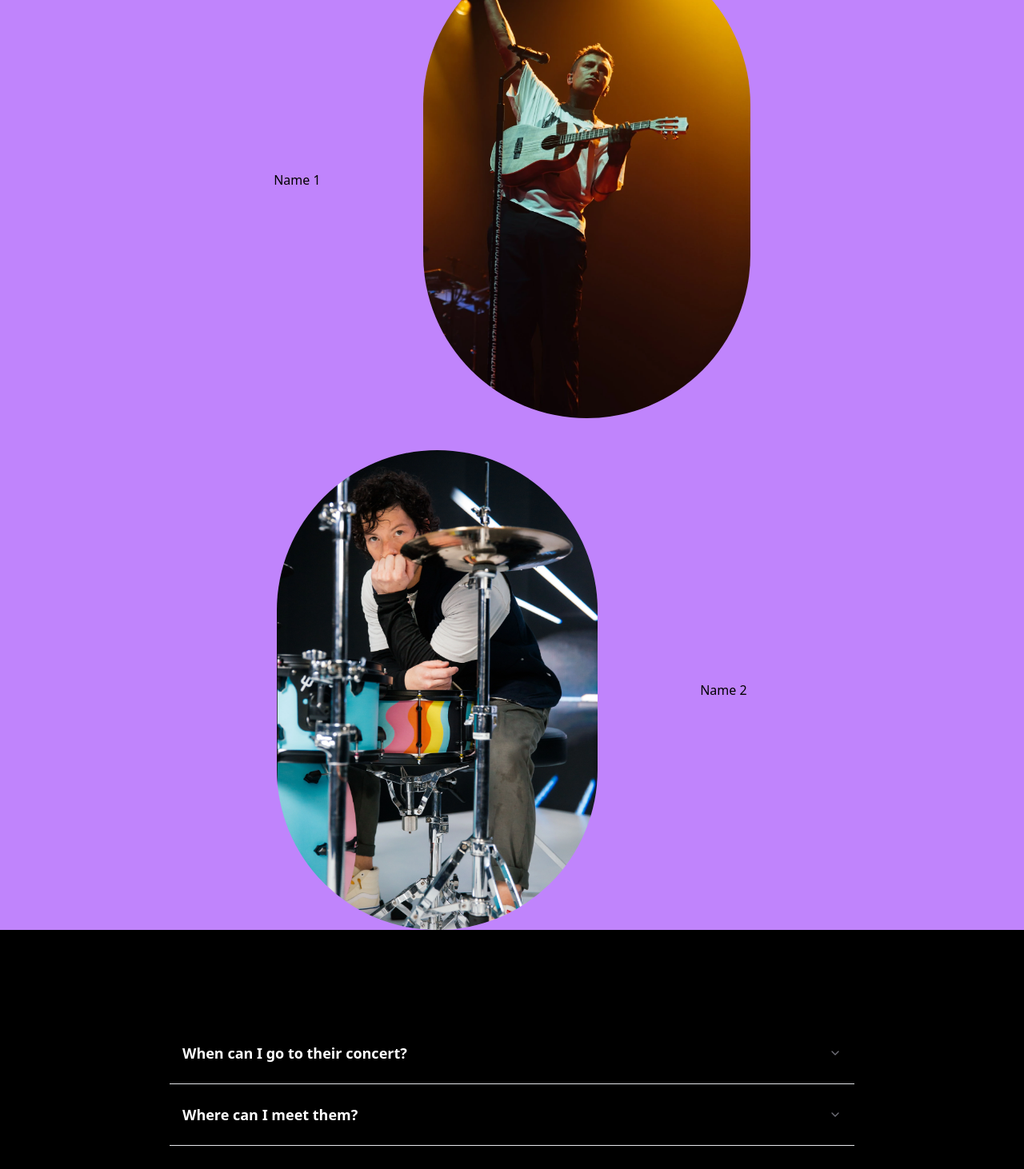
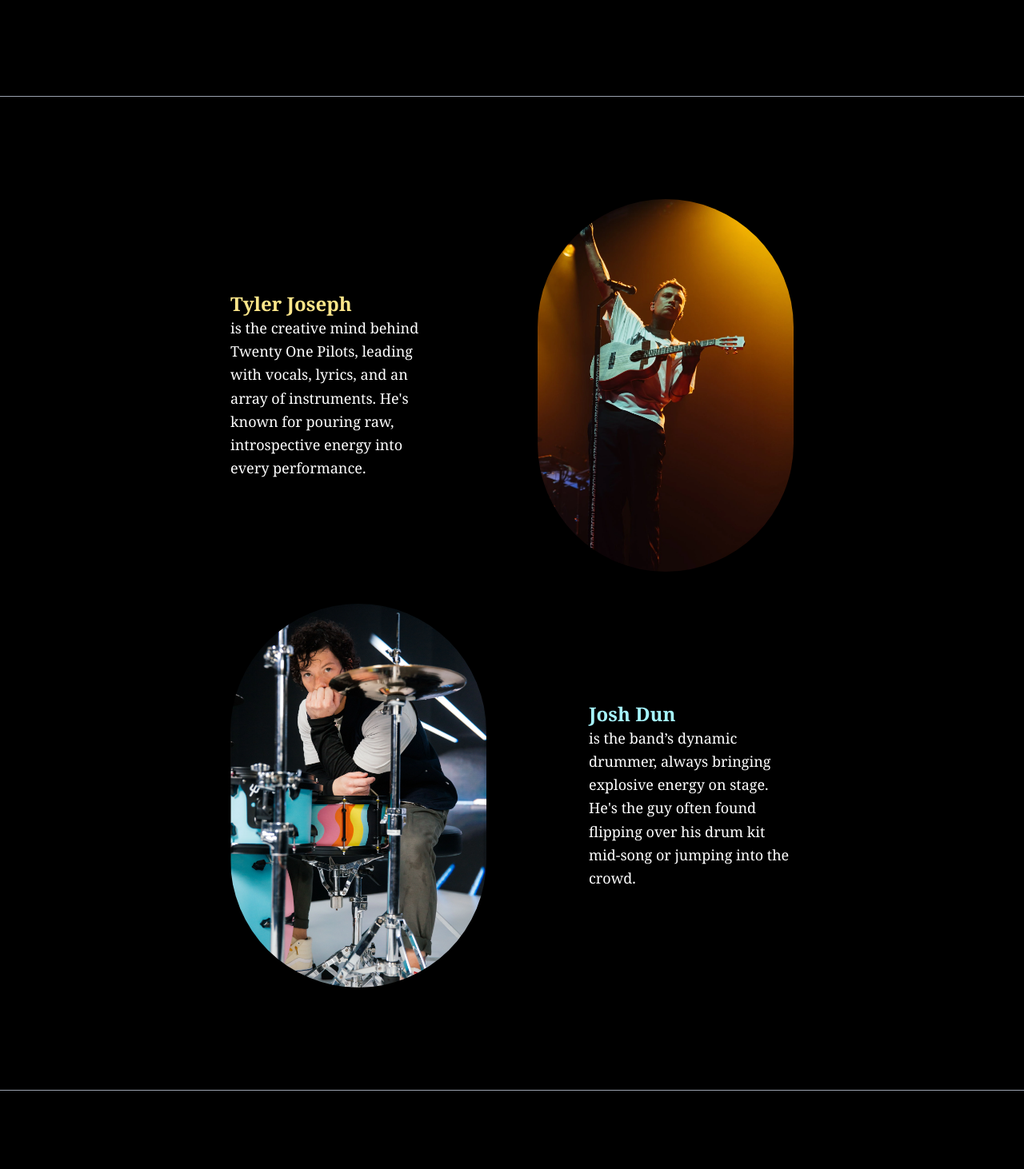
Before and after one commit to Danilkinsss/landing-page, a React (Vite) app: page / in a window 1280 px wide. Shown: the part 1180-2642 px from the top of the page at 80% size. Built offline with nearby package versions, Linux system fonts and the light colour scheme.

Commit message:
feature: members done + separator component added

```diff
--- a/src/App.tsx
+++ b/src/App.tsx
@@ -33,7 +33,7 @@
       <header>
         <div className="bg-pink-300">Nav bar here</div>
       </header>
-      <main className="bg-black flex flex-col gap-24 ">
+      <main className="bg-black flex flex-col gap-32">
         <div
           id="quote and picture"
           className="  flex flex-col items-center p-10"
@@ -52,7 +52,7 @@
           </div>
         </div>
 
-        {/* TODO: shadcn Carousel compnent✅ */}
+        <Separator className="bg-gray-400" />
         <div id="carousel" className="w-100% flex align-middle justify-evenly">
           <Carousel className=" bg-black w-[90%]">
             <CarouselContent className="h-min flex align-middle justify-evenly">
@@ -60,7 +60,7 @@
                 <a href="https://www.youtube.com/watch?v=r_9Kf0D5BTs">
                   <img
                     src={IMAGES.song1}
-                    alt="first song image"
+                    alt="first song preview image"
                     className="rounded-3xl object-cover max-h-full h-64 w-96 min-h-36 min-w-80 justify-self-center"
                   />
                 </a>
@@ -69,7 +69,7 @@
                 <a href="https://www.youtube.com/watch?v=3sO-Y1Zbft4">
                   <img
                     src={IMAGES.song2}
-                    alt="second song image"
+                    alt="second song preview image"
                     className="rounded-3xl object-cover max-h-full h-64 w-96 min-h-36 min-w-80 justify-self-center"
                   />
                 </a>
@@ -78,7 +78,7 @@
                 <a href="https://www.youtube.com/watch?v=MEiVnNNpJLA">
                   <img
                     src={IMAGES.song3}
-                    alt="third song image"
+                    alt="third song preview image"
                     className="rounded-3xl object-cover max-h-full h-64 w-96 min-h-36 min-w-80 justify-self-center"
                   />
                 </a>
@@ -87,7 +87,7 @@
                 <a href="https://www.youtube.com/watch?v=Io2hbcrAYBw">
                   <img
                     src={IMAGES.song4}
-                    alt="forth song image"
+                    alt="forth song preview image"
                     className="rounded-3xl object-cover max-h-full h-64 w-96 min-h-36 min-w-80 justify-self-center"
                   />
                 </a>
@@ -110,34 +110,58 @@
         </div>
          */}
 
+        <Separator className="bg-gray-400" />
+
         <div
           id="members"
-          className="bg-purple-400 flex flex-col items-center gap-10 "
+          className=" flex flex-col items-center gap-10 w-screen"
         >
           <div className="flex flex-row gap-32 justify-center place-items-center">
-            <h2>Name 1</h2>
+            <h3 className="text-lg font-serif  text-white w-[20%] leading-relaxed">
+              <h2 className="text-2xl text-amber-200 font-bold">
+                Tyler Joseph
+              </h2>{' '}
+              is the creative mind behind Twenty One Pilots, leading with
+              vocals, lyrics, and an array of instruments. He's known for
+              pouring raw, introspective energy into every performance.
+            </h3>
+            <a
+              href="https://en.wikipedia.org/wiki/Tyler_Joseph"
+              className="p-0 h-1/4 w-1/4 min-h-36 min-w-80"
+            >
               <img
                 src={IMAGES.tyler}
-              alt="first image"
-              className="rounded-full h-1/2 w-1/2 min-h-36 min-w-80"
+                alt="Tyler Joseph picture"
+                className="rounded-full"
               />
+            </a>
           </div>
 
           <div className="flex flex-row gap-32 justify-center place-items-center">
+            <a
+              href="https://en.wikipedia.org/wiki/Josh_Dun"
+              className="p-0 h-1/4 w-1/4 min-h-36 min-w-80"
+            >
               <img
                 src={IMAGES.josh}
-              alt="first image"
-              className="rounded-full h-1/2 w-1/2 min-h-36 min-w-80"
+                alt="Josh Dun picture"
+                className="rounded-full"
               />
-            <h2>Name 2</h2>
+            </a>
+            <h3 className="text-lg font-serif  text-white w-[20%] leading-relaxed">
+              <h2 className="text-2xl text-cyan-200 font-bold">Josh Dun</h2>
+              is the band’s dynamic drummer, always bringing explosive energy on
+              stage. He's the guy often found flipping over his drum kit
+              mid-song or jumping into the crowd.
+            </h3>
           </div>
         </div>
 
-        {/* TODO: shadcn Accordion component❎ */}
+        <Separator className="bg-gray-400" />
 
         <div
           id="questions"
-          className="flex flex-col gap-4 p-5 w-[70%]  self-center"
+          className="flex flex-col gap-4 p-5 w-[70%] self-center"
         >
           <Accordion
             type="single"
@@ -179,41 +203,41 @@
           id="socials"
           className=" pb-24  flex flex-row gap-24 p-5  font-sans text-gray-400 self-center py-7 underline"
         >
-          <a href="">
+          <a href="https://www.instagram.com/twentyonepilots/?hl=en">
             <div className="flex flex-row gap-4">
               <img
                 src={IMAGES.inst}
-                alt="instagram image"
+                alt="instagram icon"
                 className=" h-7 w-7 hover:scale-120 hover:animate-spin brightness-50"
               />
               <p>Instagram</p>
             </div>
           </a>
-          <a href="">
+          <a href="https://open.spotify.com/artist/3YQKmKGau1PzlVlkL1iodx">
             <div className="flex flex-row gap-4">
               <img
                 src={IMAGES.spot}
-                alt="instagram image"
+                alt="spotify icon"
                 className=" h-7 w-7 hover:scale-120 hover:animate-spin brightness-50"
               />
               <p>Spotify</p>
             </div>
           </a>
-          <a href="">
+          <a href="https://www.youtube.com/channel/UCBQZwaNPFfJ1gZ1fLZpAEGw">
             <div className="flex flex-row gap-4">
               <img
                 src={IMAGES.yout}
-                alt="instagram image"
+                alt="youtube icon"
                 className=" h-7 w-7 hover:scale-120 hover:animate-spin brightness-50"
               />
               <p>Youtube</p>
             </div>
           </a>
-          <a href="">
+          <a href="https://www.facebook.com/twentyonepilots/">
             <div className="flex flex-row gap-4">
               <img
                 src={IMAGES.fcb}
-                alt="instagram image"
+                alt="facebook icon"
                 className=" h-7 w-7 hover:scale-120 hover:animate-spin brightness-50"
               />
               <p>Facebook</p>
```
Lines whose indentation alone changed are shown as unchanged.
